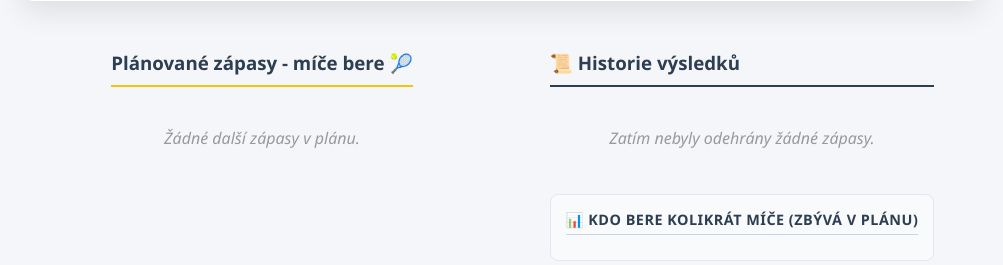
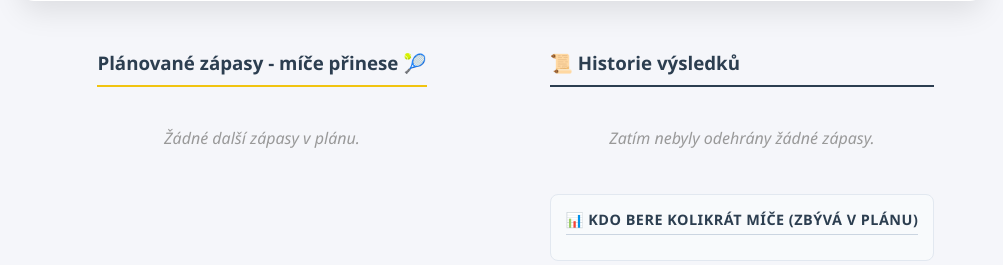
Before and after one commit to JiriCharousek/djangosport, a Django app: page /tenis/liga/25_kaminka_leto_A/ in a window 1280 px wide. Shown: the part 891-1156 px from the top of the page, without its empty margins (268-1271 px from the left). Run offline with Django 5.2, Linux system fonts and the light colour scheme; a user stored in the database is signed in; data comes from the database, SQL or seed files in the repository; both versions use the stored data as it was before the commit.

Commit message:
zmena textu sablony - test

```diff
--- a/tenis_app/templates/tenis_app/tabulka_5ti_lig.html
+++ b/tenis_app/templates/tenis_app/tabulka_5ti_lig.html
@@ -285,7 +285,7 @@
     <!-- LEVÝ SLOUPEC: PLÁNOVANÉ ZÁPASY -->
     <div class="history-container" style="margin-top: 0;">
         <h3 style="display: flex; align-items: center; gap: 15px; border-bottom: 2px solid #f1c40f; padding-bottom: 10px; margin-bottom: 20px; color: var(--navy);">
-            <span>Plánované zápasy -  míče bere 🎾</span>
+            <span>Plánované zápasy -  míče přinese 🎾</span>
             {% if vybrany_hrac %}
                 <span style="font-size: 1rem; color: #64748b; font-weight: normal;">
                     pro: <strong style="color: var(--clay);">{{ vybrany_hrac.jmeno }}</strong>
```
Also changed, not shown: db.sqlite3 (deleted).
